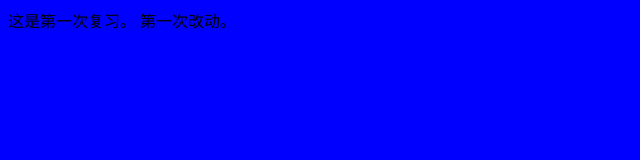
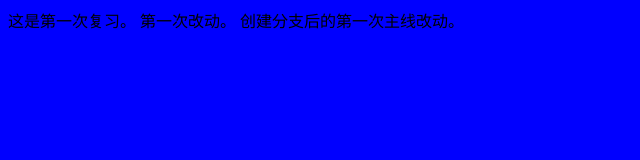
Before and after one commit to zuoyeshu/2-practice, a plain HTML site: page index.html in a window 1280 px wide. Shown: the whole page, without its empty margins (0-640 px from the left). Drawn offline with Linux system fonts and the light colour scheme.

Commit message:
创建分支后的第一次主线改动。

```diff
--- a/index.html
+++ b/index.html
@@ -10,5 +10,6 @@
 <body>
     这是第一次复习。
     第一次改动。
+    创建分支后的第一次主线改动。
 </body>
 </html>
```
